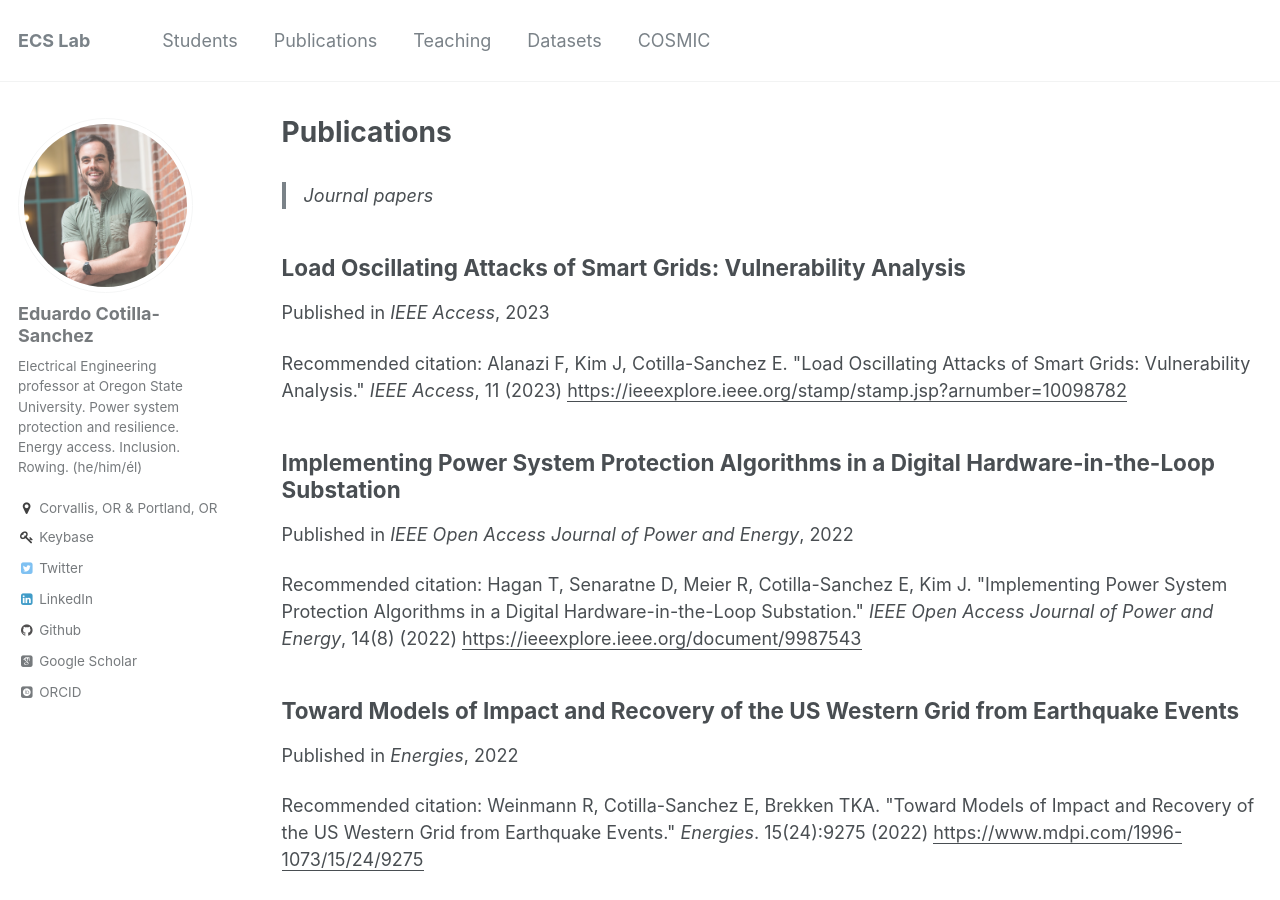
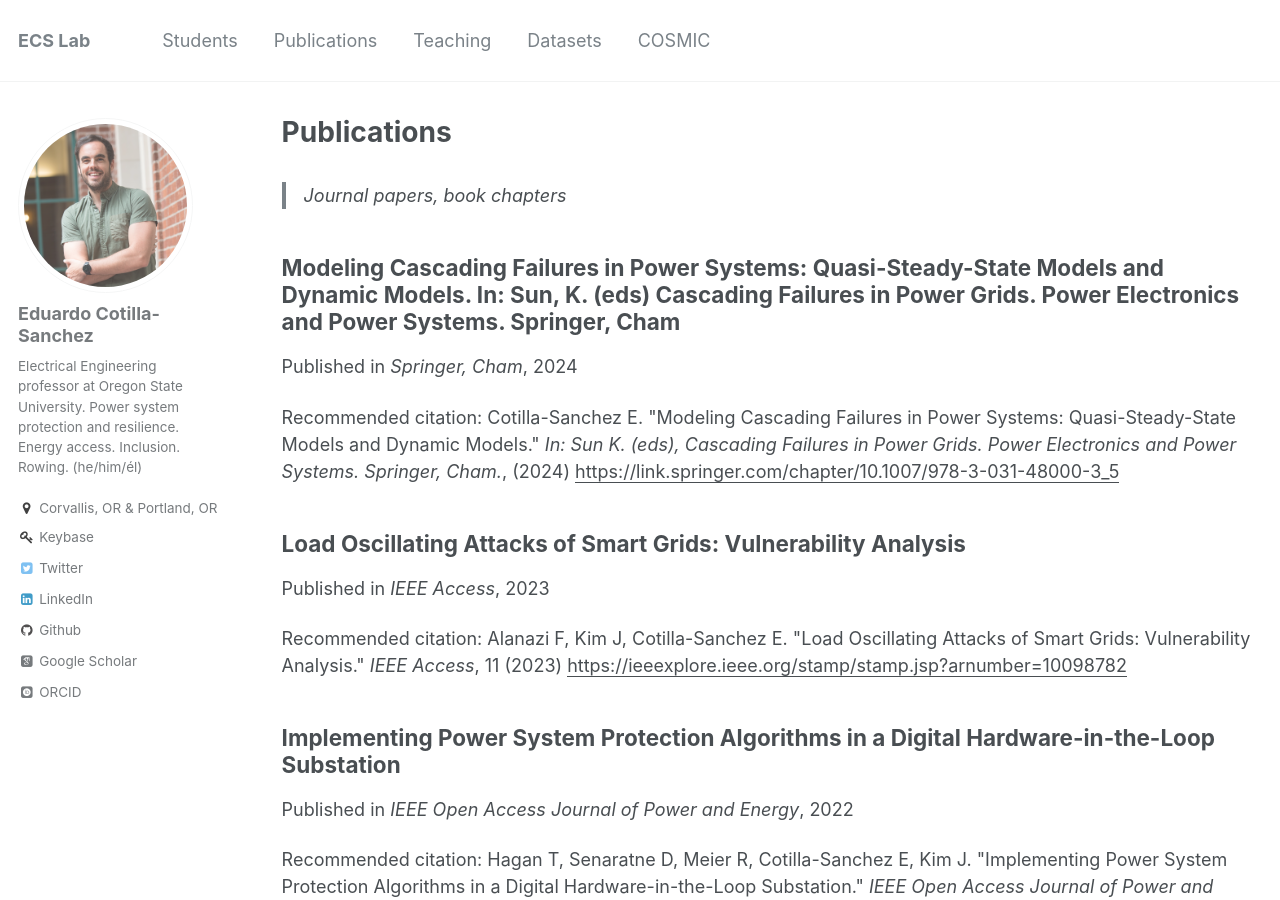
Before and after one commit to ecotillasanchez/ecotillasanchez.github.io, a Jekyll site: the page built from _pages/publications.md, in a window 1280 px wide and 900 px high. Built offline with Jekyll 4.4.1, drawn with Linux system fonts in a browser that asks for light colours; some web fonts are replaced.

Commit message:
Updating papers.

```diff
--- a/_pages/publications.md
+++ b/_pages/publications.md
@@ -5,7 +5,7 @@ permalink: /publications/
 author_profile: true
 ---
 
-> Journal papers
+> Journal papers, book chapters
 
 {% include base_path %}
 
--- /dev/null
+++ b/_publications/2024-02-07.md
@@ -0,0 +1,13 @@
+---
+title: "Modeling Cascading Failures in Power Systems: Quasi-Steady-State Models and Dynamic Models. In: Sun, K. (eds) Cascading Failures in Power Grids. Power Electronics and Power Systems. Springer, Cham"
+collection: publications
+permalink: /publication/2024-02-07
+excerpt: ''
+date: 2024-02-07
+venue: 'Springer, Cham'
+paperurl: 'https://link.springer.com/chapter/10.1007/978-3-031-48000-3_5'
+citation: 'Cotilla-Sanchez E. &quot;Modeling Cascading Failures in Power Systems: Quasi-Steady-State Models and Dynamic Models.&quot; <i>In: Sun K. (eds), Cascading Failures in Power Grids. Power Electronics and Power Systems. Springer, Cham.</i>, (2024)'
+---
+The majority of efforts to model cascading failures in power systems leverage some type of computer simulation where one encodes the protective mechanisms of interest for the analysis at hand. The two main groups of simulators that researchers and practitioners use are: (i) quasi-steady-state (QSS) models, where most of the information for where the simulation goes next is captured in the current state of the system, and (ii) dynamic models, where one explicitly includes variables (and their necessary mathematical relationships) that keep a memory of the system elements (for example, generators or loads). In this chapter, we explore side to side the statistics and particular cascading path characteristics for two simulators that belong to the same family of codes, that is, they are both open source in the same programming language, tunable, and share a great part of the basic code infrastructure. One simulator is QSS and the second one is dynamic, that way we are able to explore differences that should stem from this characteristic, and not from major implementation discrepancies, as it has been observed in previous benchmarking efforts by relevant groups. We follow the analysis recommendations from the IEEE cascading failure working group in recent publications and present here new results for these two benchmarks.
+
+[Download Chapter sample here](https://ecotillasanchez.github.io/files/ECS_Chapter_Sun_2024.pdf)
```
Also changed, not shown: 1 other file.
